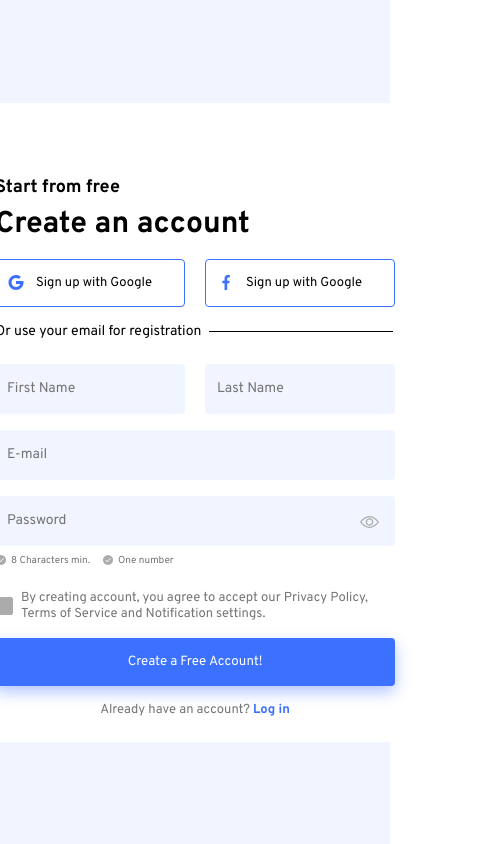
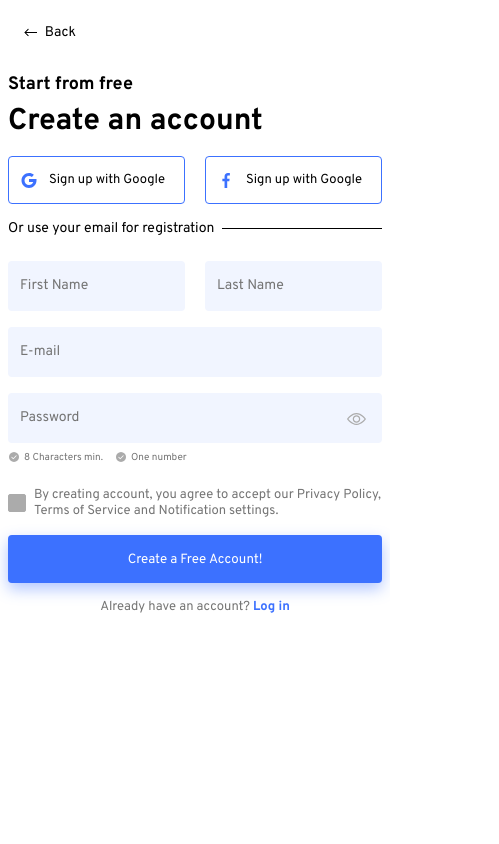
Before and after one commit to brookhaven13/sign-up-page, an Angular app: page /sign-up in a window 390 px wide. Shown: the whole page, 499 px wide, since content can reach past the window. Built offline with nearby package versions, Linux system fonts and the light colour scheme.

Commit message:
complete rwd setting

```diff
--- a/src/app/sign-up/sign-up.component.html
+++ b/src/app/sign-up/sign-up.component.html
@@ -1,5 +1,5 @@
 <div class="sign-up">
-  <div class="sign-up--form">
+  <form class="sign-up--form">
     <div class="return-block">
       <div class="icon-base icon-arrow-left"></div>
       <span class="text">Back</span>
@@ -21,7 +21,7 @@
           </button>
         </div>
         <div class="desc-block">
-          <span> Or use your email for registration </span>
+          <span class="text"> Or use your email for registration </span>
           <div class="line"></div>
         </div>
       </div>
@@ -75,5 +75,5 @@
         </div>
       </div>
     </div>
-  </div>
+  </form>
 </div>
--- a/src/app/sign-up/sign-up.component.scss
+++ b/src/app/sign-up/sign-up.component.scss
@@ -78,10 +78,13 @@
           justify-content: flex-start;
           gap: 0.5rem;
           width: 100%;
+          .text {
+            white-space: nowrap;
+          }
           .line {
             background: #000;
             height: 1px;
-            width: 46%;
+            width: 100%;
           }
         }
       }
@@ -263,4 +266,23 @@ input[type="checkbox"] {
   }
 }
 
+/* Responsive Settings */
+@media (max-width: 576px) {
+  .sign-up {
+    width: 100%;
+    .sign-up--form {
+      box-sizing: border-box;
+      height: 100%;
+      width: 100%;
+      padding: 1.5rem 0;
+      .return-block {
+        margin: 0 1.5rem;
+      }
+      .content {
+        padding: 0 0.5rem;
+      }
+    }
+  }
+}
+
 @import "../app.component.scss";
```
